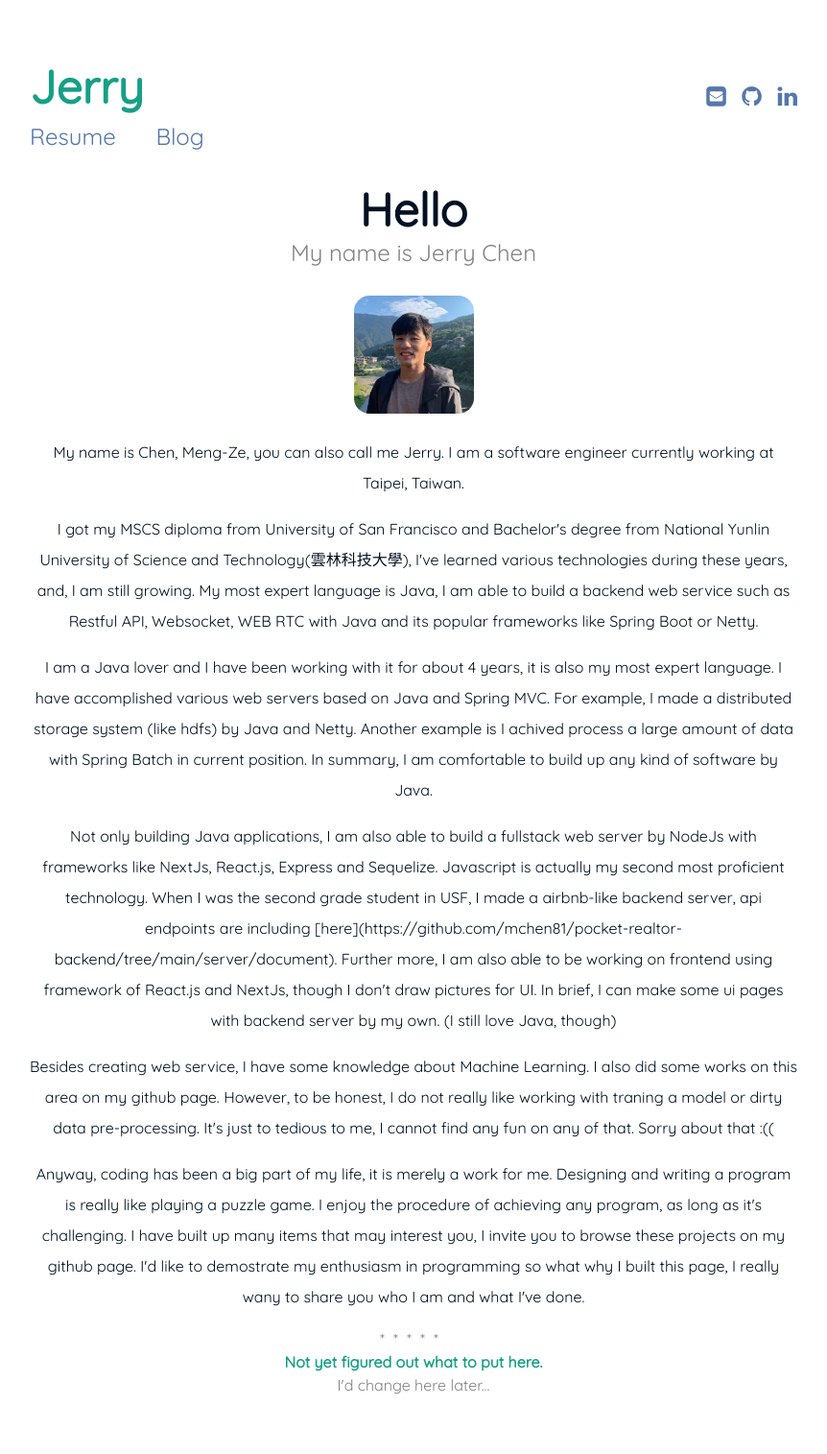
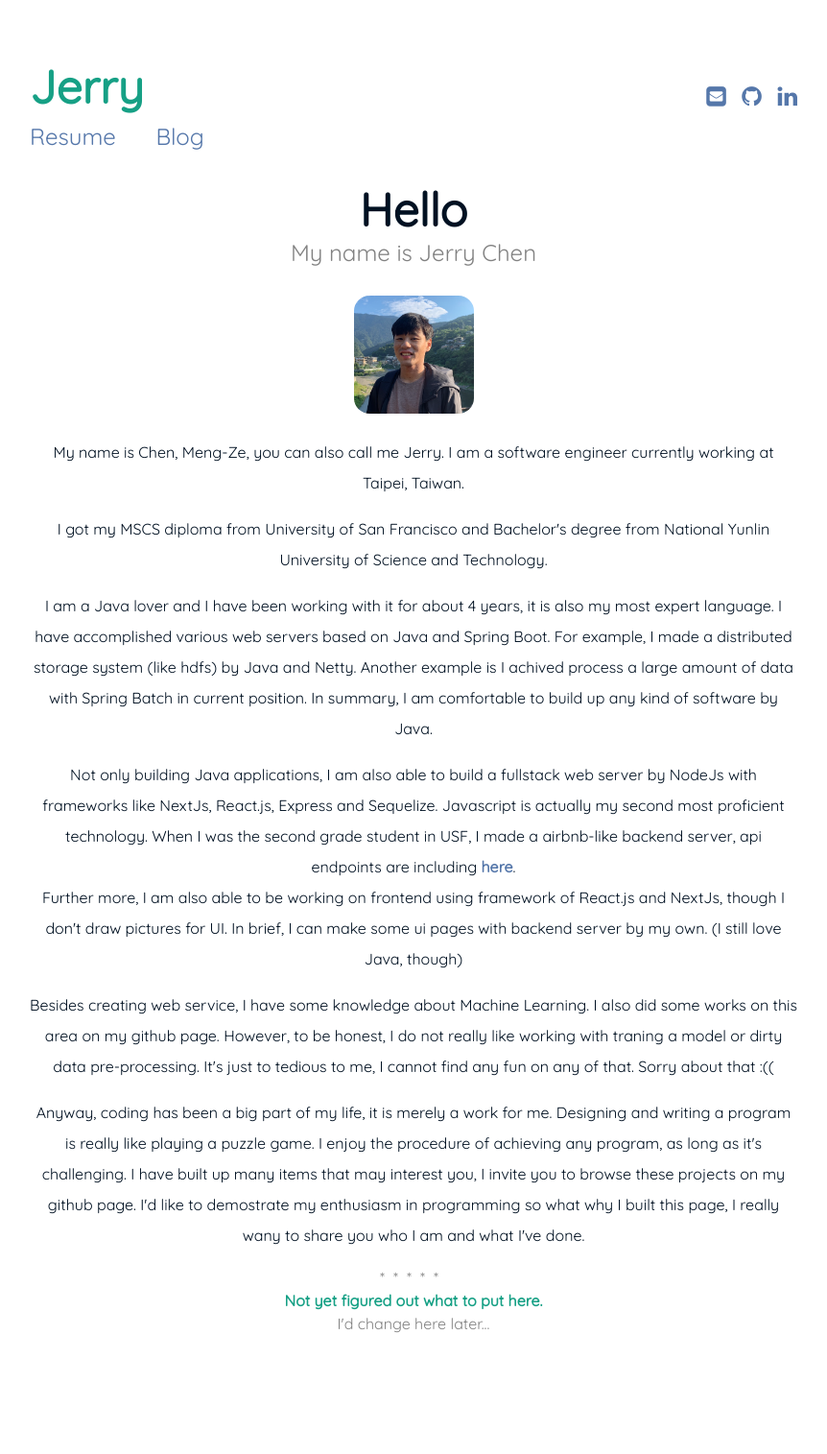
Before and after one commit to mchen81/blog, a Jekyll site: the page built from index.md, in a window 1280 px wide. Shown: the whole page at 96% size, without its empty margins (209-1071 px from the left). Built offline with Jekyll 4.4.1, drawn with Linux system fonts in a browser that asks for light colours; after the commit the page ends 1451 px from its top, so only the background shows below that.

Commit message:
make some update

```diff
--- a/index.md
+++ b/index.md
@@ -12,15 +12,14 @@ sitemap:
 	<p></p>
 	<p>My name is Chen, Meng-Ze, you can also call me Jerry. I am a software engineer currently working at Taipei, Taiwan. </p>
 	<p>
-	I got my MSCS diploma from University of San Francisco and Bachelor's degree from National Yunlin University of Science and Technology(雲林科技大學), I've learned various technologies during these years, and, I am still growing.
-	My most expert language is Java, I am able to build a backend web service such as Restful API, Websocket, WEB RTC with Java and its popular frameworks like Spring Boot or Netty.
+	I got my MSCS diploma from University of San Francisco and Bachelor's degree from National Yunlin University of Science and Technology.
 	</p>
     <p>
-    I am a Java lover and I have been working with it for about 4 years, it is also my most expert language. I have accomplished various web servers based on Java and Spring MVC. For example, I made a distributed storage system (like hdfs) by Java and Netty. Another example is I achived process a large amount of data with Spring Batch in current position. In summary, I am comfortable to build up any kind of software by Java.
+    I am a Java lover and I have been working with it for about 4 years, it is also my most expert language. I have accomplished various web servers based on Java and Spring Boot. For example, I made a distributed storage system (like hdfs) by Java and Netty. Another example is I achived process a large amount of data with Spring Batch in current position. In summary, I am comfortable to build up any kind of software by Java.
     </p>
 	<p>
     Not only building Java applications, I am also able to build a fullstack web server by NodeJs with frameworks like NextJs, React.js, Express and Sequelize. Javascript is actually my second most proficient technology.
-    When I was the second grade student in USF, I made a airbnb-like backend server, api endpoints are including [here](https://github.com/mchen81/pocket-realtor-backend/tree/main/server/document).
+    When I was the second grade student in USF, I made a airbnb-like backend server, api endpoints are including <a href="https://github.com/mchen81/pocket-realtor-backend/tree/main/server/document">here</a>. <br/>
     Further more, I am also able to be working on frontend using framework of React.js and NextJs, though I don't draw pictures for UI. In brief, I can make some ui pages with backend server by my own. (I still love Java, though)
     </p>
 	<p>
```
